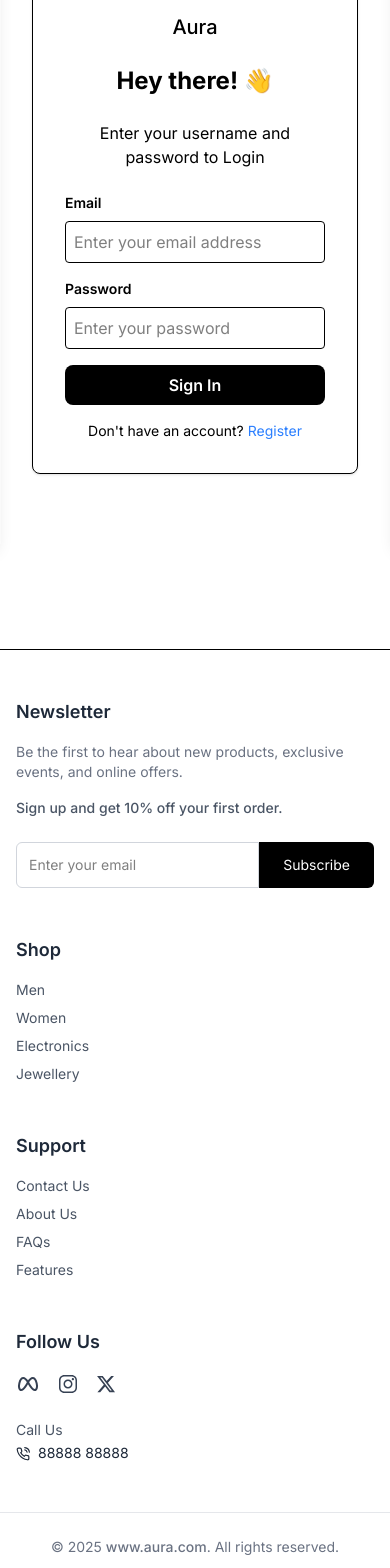
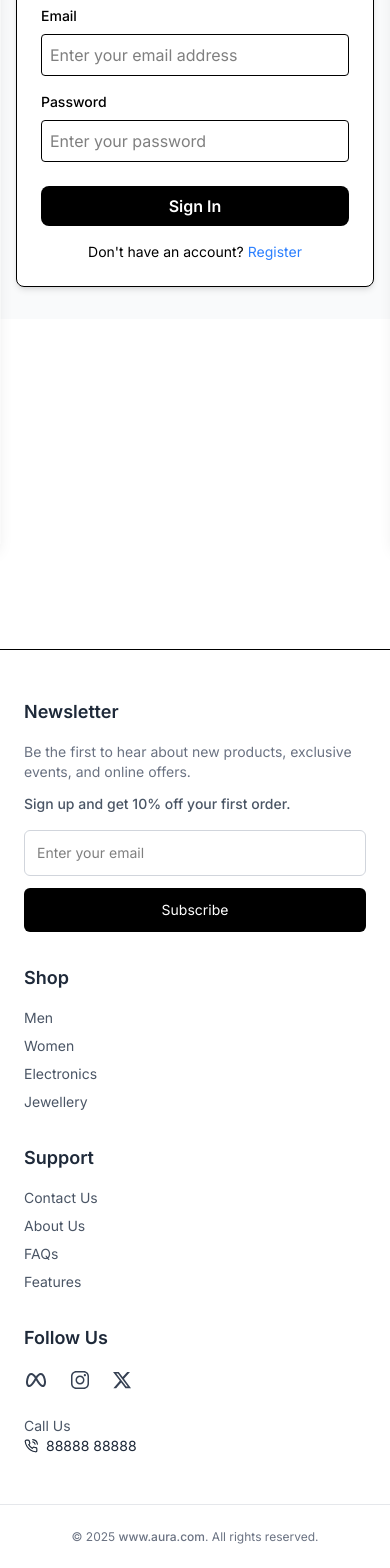
Before and after one commit to kshitijMandave/E_Com, a React (Vite) app in the folder frontend/: page /login in a window 390 px wide. Shown: the part 300-1868 px from the top of the page. Built offline with nearby package versions, Linux system fonts and the light colour scheme.

Commit message:
Made some resonsive changes with futter

```diff
--- a/frontend/src/Components/Common/Footer.jsx
+++ b/frontend/src/Components/Common/Footer.jsx
@@ -6,32 +6,32 @@ import { Link } from "react-router-dom";
 
 function Footer() {
   return (
-    <footer className="border-t py-12 bg-white">
-      <div className="container mx-auto grid grid-cols-1 md:grid-cols-4 gap-12 px-4 lg:px-0">
+    <footer className="border-t bg-white">
+      <div className="container mx-auto grid grid-cols-1 sm:grid-cols-2 md:grid-cols-4 gap-8 px-6 py-12">
         {/* Newsletter */}
         <div>
           <h3 className="text-lg font-semibold text-gray-800 mb-4">
             Newsletter
           </h3>
-          <p className="text-gray-500 mb-4 text-sm">
+          <p className="text-gray-500 mb-3 text-sm">
             Be the first to hear about new products, exclusive events, and
             online offers.
           </p>
-          <p className="text-gray-600 text-sm font-medium mb-6">
+          <p className="text-gray-600 text-sm font-medium mb-4">
             Sign up and get 10% off your first order.
           </p>
 
-          <form className="flex w-full max-w-sm">
+          <form className="flex flex-col sm:flex-row w-full max-w-sm">
             <input
               type="email"
               placeholder="Enter your email"
-              className="p-3 w-full text-sm border border-gray-300 rounded-l-md
-                         focus:outline-none focus:ring-2 focus:ring-gray-500 transition-all"
+              className="p-3 w-full text-sm border border-gray-300 rounded-md sm:rounded-l-md sm:rounded-r-none
+                         focus:outline-none focus:ring-2 focus:ring-gray-500 transition-all mb-3 sm:mb-0"
               required
             />
             <button
               type="submit"
-              className="bg-black text-white px-6 py-3 text-sm rounded-r-md hover:bg-gray-800 transition-all"
+              className="bg-black text-white px-6 py-3 text-sm rounded-md sm:rounded-l-none sm:rounded-r-md hover:bg-gray-800 transition-all"
             >
               Subscribe
             </button>
@@ -97,7 +97,7 @@ function Footer() {
           <h3 className="text-lg font-semibold text-gray-800 mb-4">
             Follow Us
           </h3>
-          <div className="flex items-center space-x-4 mb-6 text-gray-700">
+          <div className="flex items-center space-x-5 mb-6 text-gray-700">
             <a
               href="https://www.facebook.com/"
               target="_blank"
@@ -126,20 +126,20 @@ function Footer() {
               <FaXTwitter className="w-5 h-5" />
             </a>
           </div>
+
           <p className="text-sm text-gray-600">Call Us</p>
           <a
             href="tel:8888888888"
-            className="text-gray-800 text-sm hover:underline"
+            className="text-gray-800 text-sm hover:underline flex items-center"
           >
-            <FiPhoneCall className="inline-block mr-2" />
-            88888 88888
+            <FiPhoneCall className="mr-2" /> 88888 88888
           </a>
         </div>
       </div>
 
       {/* Footer bottom */}
-      <div className="container mx-auto mt-12 px-4 lg:px-0 border-t border-gray-200 pt-6">
-        <p className="text-gray-500 text-sm text-center">
+      <div className="container mx-auto px-6 border-t border-gray-200 py-6">
+        <p className="text-gray-500 text-xs sm:text-sm text-center">
           © 2025 <span className="font-medium">www.aura.com</span>. All rights
           reserved.
         </p>
--- a/frontend/src/Pages/Login.jsx
+++ b/frontend/src/Pages/Login.jsx
@@ -15,40 +15,43 @@ function Login() {
   };
 
   return (
-    <div className="flex h-screen">
+    <div className="flex flex-col md:flex-row min-h-screen">
       {/* Left side - Form */}
-      <div className="w-full md:w-1/2 flex flex-col justify-center items-center p-8 md:p-12">
+      <div className="w-full md:w-1/2 flex flex-col justify-center items-center px-4 py-8 sm:px-8 md:px-12 bg-gray-50 overflow-y-auto">
         <form
           onSubmit={handleSubmit}
-          className="w-full max-w-md bg-white p-8 rounded-lg border shadow-sm"
+          className="w-full max-w-md bg-white p-6 sm:p-8 rounded-lg border shadow-md"
         >
           <div className="flex justify-center mb-6">
-            <h2 className="text-xl font-medium">Aura</h2>
+            <h2 className="text-xl font-semibold">Aura</h2>
           </div>
-          <h2 className="text-2xl font-bold text-center mb-6">Hey there! 👋</h2>
-          <p className="text-center mb-6">
-            Enter your username and password to Login
+
+          <h2 className="text-2xl font-bold text-center mb-4">Hey there! 👋</h2>
+          <p className="text-center text-sm sm:text-base mb-6">
+            Enter your email and password to Login
           </p>
 
+          {/* Email */}
           <div className="mb-4">
-            <label className="block text-sm font-semibold mb-2">Email</label>
+            <label className="block text-sm font-medium mb-2">Email</label>
             <input
               type="email"
               value={email}
               onChange={(e) => setEmail(e.target.value)}
-              className="w-full p-2 border rounded"
+              className="w-full p-2 border rounded focus:outline-none focus:ring-2 focus:ring-blue-400"
               placeholder="Enter your email address"
               required
             />
           </div>
 
-          <div className="mb-4">
-            <label className="block text-sm font-semibold mb-2">Password</label>
+          {/* Password */}
+          <div className="mb-6">
+            <label className="block text-sm font-medium mb-2">Password</label>
             <input
               type="password"
               value={password}
               onChange={(e) => setPassword(e.target.value)}
-              className="w-full p-2 border rounded"
+              className="w-full p-2 border rounded focus:outline-none focus:ring-2 focus:ring-blue-400"
               placeholder="Enter your password"
               required
             />
@@ -56,13 +59,13 @@ function Login() {
 
           <button
             type="submit"
-            className="w-full bg-black text-white p-2 rounded-lg font-semibold hover:bg-gray-800"
+            className="w-full bg-black text-white p-2 rounded-lg font-semibold hover:bg-gray-800 transition"
           >
             Sign In
           </button>
 
           <p className="mt-4 text-center text-sm">
-            Don&apos;t have an account?{" "}
+            Don't have an account?{" "}
             <Link to="/register" className="text-blue-500 hover:underline">
               Register
             </Link>
@@ -71,15 +74,10 @@ function Login() {
       </div>
 
       {/* Right side - Image */}
-      <div className="hidden md:block w-1/2 bg-gray-800 h-full">
-        <div className="h-full flex flex-col justify-center items-center">
-          <img
-            src={loginImg}
-            alt="Login to Account"
-            className="w-full h-full object-cover"
-          />
-        </div>
-      </div>
+      <div
+        className="hidden md:block md:w-1/2 bg-center bg-no-repeat bg-cover"
+        style={{ backgroundImage: `url(${loginImg})` }}
+      ></div>
     </div>
   );
 }
--- a/frontend/src/Pages/Register.jsx
+++ b/frontend/src/Pages/Register.jsx
@@ -5,38 +5,41 @@ import { registerUser } from "../redux/slices/authSlice";
 import { useDispatch } from "react-redux";
 
 function Register() {
-  const [name, setName] = useState(""); // 👈 single name field
+  const [name, setName] = useState("");
   const [email, setEmail] = useState("");
   const [password, setPassword] = useState("");
   const dispatch = useDispatch();
 
   const handleSubmit = (e) => {
     e.preventDefault();
-    dispatch(registerUser({ name, email, password })); // 👈 backend requires name
+    dispatch(registerUser({ name, email, password }));
   };
 
   return (
-    <div className="flex h-screen">
+    <div className="flex flex-col md:flex-row min-h-screen">
       {/* Left side - Form */}
-      <div className="w-full md:w-1/2 flex flex-col justify-center items-center p-8 md:p-12">
+      <div className="w-full md:w-1/2 flex flex-col justify-center items-center px-4 py-8 sm:px-8 md:px-12 bg-gray-50 overflow-y-auto">
         <form
           onSubmit={handleSubmit}
-          className="w-full max-w-md bg-white p-8 rounded-lg border shadow-sm"
+          className="w-full max-w-md bg-white p-6 sm:p-8 rounded-lg border shadow-md"
         >
           <div className="flex justify-center mb-6">
-            <h2 className="text-xl font-medium">Aura</h2>
+            <h2 className="text-xl font-semibold">Aura</h2>
           </div>
-          <h2 className="text-2xl font-bold text-center mb-6">Hey there! 👋</h2>
-          <p className="text-center mb-6">Enter your details to Sign Up</p>
+
+          <h2 className="text-2xl font-bold text-center mb-4">Hey there! 👋</h2>
+          <p className="text-center text-sm sm:text-base mb-6">
+            Enter your details to Sign Up
+          </p>
 
           {/* Name */}
           <div className="mb-4">
-            <label className="block text-sm font-semibold mb-2">Name</label>
+            <label className="block text-sm font-medium mb-2">Name</label>
             <input
               type="text"
               value={name}
               onChange={(e) => setName(e.target.value)}
-              className="w-full p-2 border rounded"
+              className="w-full p-2 border rounded focus:outline-none focus:ring-2 focus:ring-blue-400"
               placeholder="Enter your name"
               required
             />
@@ -44,25 +47,25 @@ function Register() {
 
           {/* Email */}
           <div className="mb-4">
-            <label className="block text-sm font-semibold mb-2">Email</label>
+            <label className="block text-sm font-medium mb-2">Email</label>
             <input
               type="email"
               value={email}
               onChange={(e) => setEmail(e.target.value)}
-              className="w-full p-2 border rounded"
+              className="w-full p-2 border rounded focus:outline-none focus:ring-2 focus:ring-blue-400"
               placeholder="Enter your email address"
               required
             />
           </div>
 
           {/* Password */}
-          <div className="mb-4">
-            <label className="block text-sm font-semibold mb-2">Password</label>
+          <div className="mb-6">
+            <label className="block text-sm font-medium mb-2">Password</label>
             <input
               type="password"
               value={password}
               onChange={(e) => setPassword(e.target.value)}
-              className="w-full p-2 border rounded"
+              className="w-full p-2 border rounded focus:outline-none focus:ring-2 focus:ring-blue-400"
               placeholder="Enter your password"
               required
             />
@@ -70,7 +73,7 @@ function Register() {
 
           <button
             type="submit"
-            className="w-full bg-black text-white p-2 rounded-lg font-semibold hover:bg-gray-800"
+            className="w-full bg-black text-white p-2 rounded-lg font-semibold hover:bg-gray-800 transition"
           >
             Sign Up
           </button>
@@ -85,14 +88,12 @@ function Register() {
       </div>
 
       {/* Right side - Image */}
-      <div className="hidden md:block w-1/2 bg-gray-800 h-full">
-        <div className="h-full flex flex-col justify-center items-center">
-          <img
-            src={RegImg}
-            alt="Register Image"
-            className="w-full h-full object-cover"
-          />
-        </div>
+      <div className="hidden md:flex md:w-1/2">
+        <img
+          src={RegImg}
+          alt="Register"
+          className="w-full h-full object-contain"
+        />
       </div>
     </div>
   );
```
